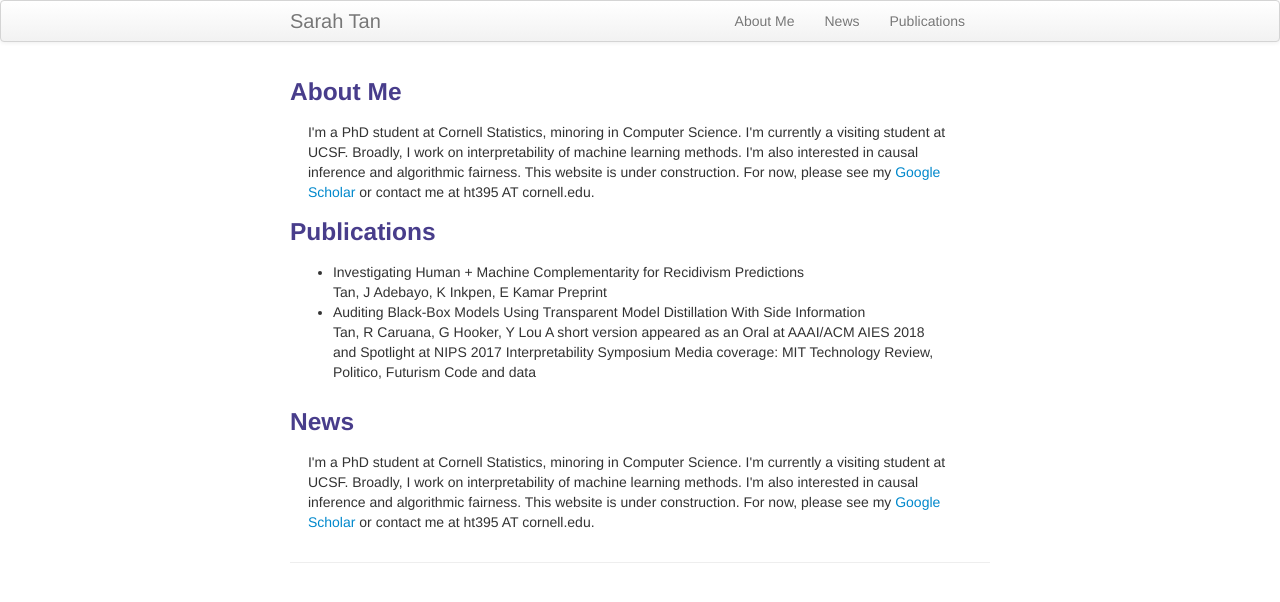
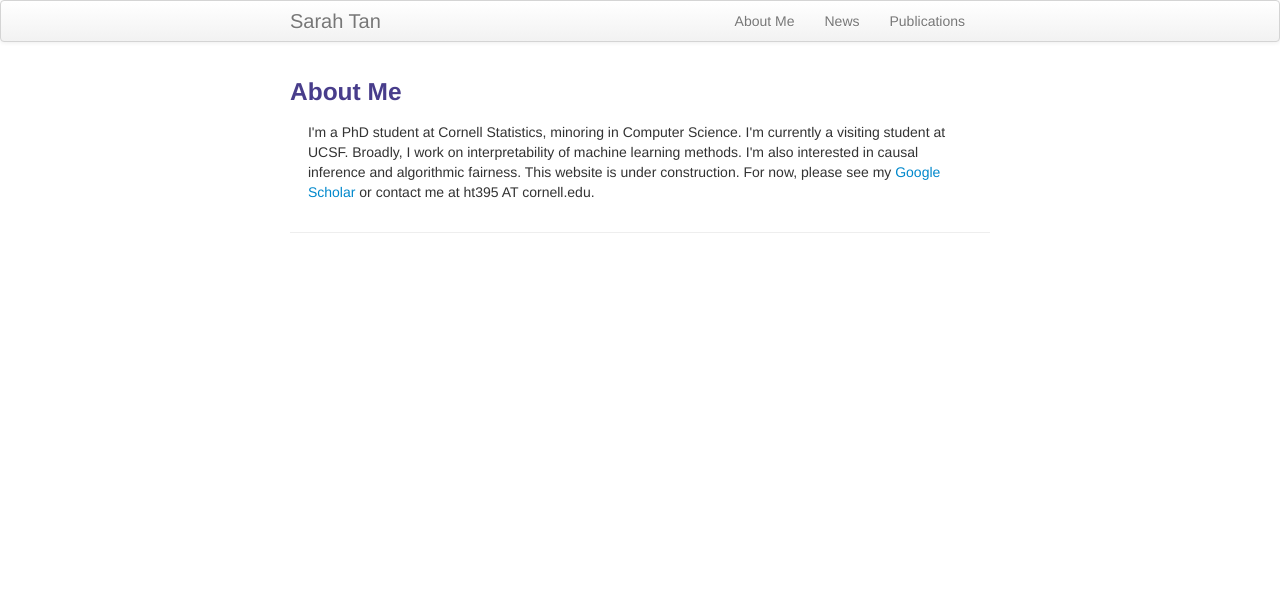
Before and after one commit to shftan/shftan.github.io, a Jekyll site: the page built from index.md, in a window 1280 px wide. Shown: the top 602 px of the page. Built offline with Jekyll 4.4.1, drawn with Linux system fonts in a browser that asks for light colours.

Commit message:
Update index.md

```diff
--- a/index.md
+++ b/index.md
@@ -10,24 +10,3 @@ keywords: Sarah Tan, Cornell, Statistics, interpretability, causal inference
       I'm a PhD student at Cornell Statistics, minoring in Computer Science. I'm currently a visiting student at UCSF. Broadly, I work on interpretability of machine learning methods. I'm also interested in causal inference and algorithmic fairness. This website is under construction. For now, please see my <a href="https://scholar.google.com/citations?user=_tSKmPYAAAAJ&hl=en">Google Scholar</a> or contact me at ht395 AT cornell.edu.
   </div>
 </div>
-
-<div class="row-fluid" id="publications"><h3>Publications</h3>
-    <div class="span11">
-    <ul>
-        <li>Investigating Human + Machine Complementarity for Recidivism Predictions</li>
-        Tan, J Adebayo, K Inkpen, E Kamar
-        Preprint
-        <li>Auditing Black-Box Models Using Transparent Model Distillation With Side Information</li>
-        Tan, R Caruana, G Hooker, Y Lou
-        A short version appeared as an Oral at AAAI/ACM AIES 2018 and Spotlight at NIPS 2017 Interpretability Symposium
-        Media coverage: MIT Technology Review, Politico, Futurism
-        Code and data
-    </ul>
-  </div>
-</div>
-
-<div class="row-fluid" id="news"><h3>News</h3>
-    <div class="span11">
-      I'm a PhD student at Cornell Statistics, minoring in Computer Science. I'm currently a visiting student at UCSF. Broadly, I work on interpretability of machine learning methods. I'm also interested in causal inference and algorithmic fairness. This website is under construction. For now, please see my <a href="https://scholar.google.com/citations?user=_tSKmPYAAAAJ&hl=en">Google Scholar</a> or contact me at ht395 AT cornell.edu.
-  </div>
-</div>
```
